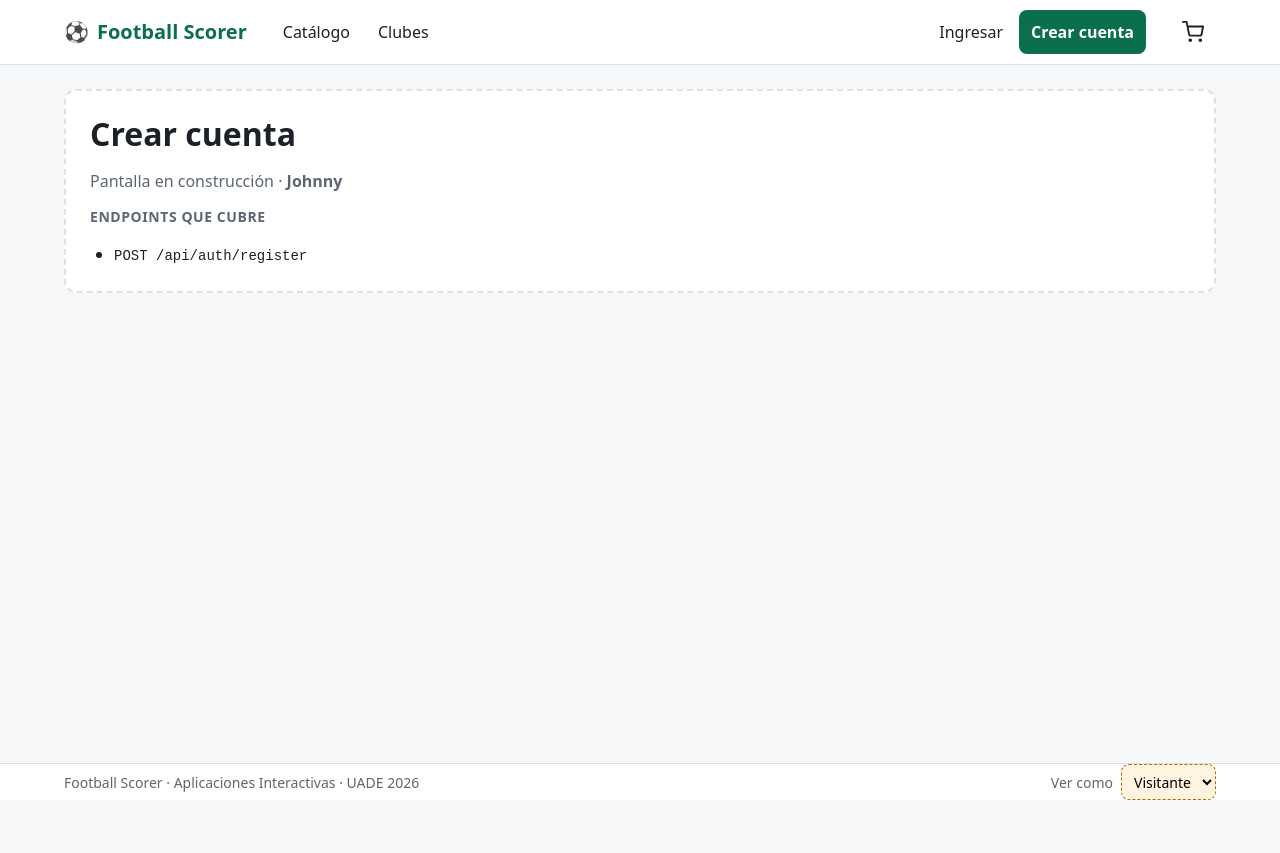
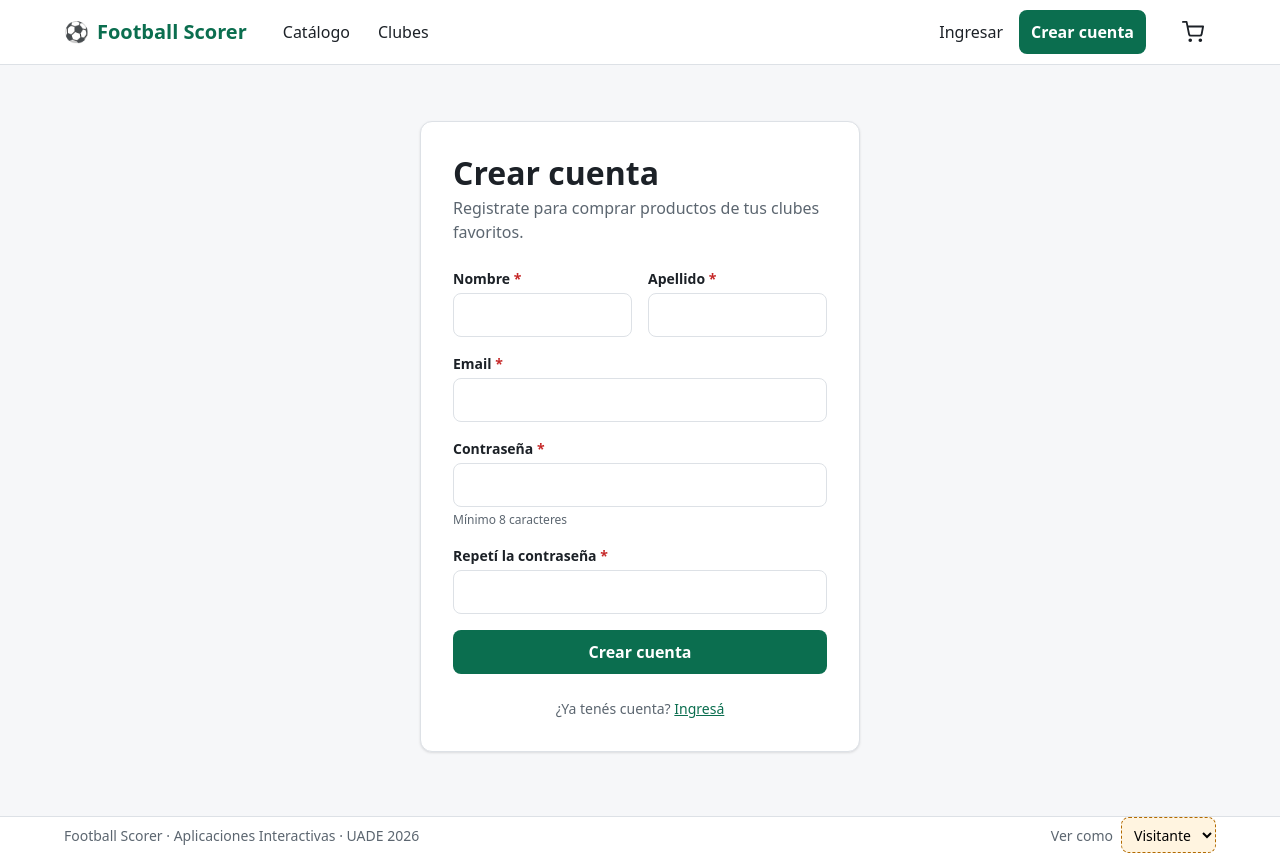
Before and after one commit to Alevv1/front-Football_scorer, a React (Vite) app: page /registro in a window 1280 px wide. Before the commit the page ends 800 px from the top, so only its background shows below. Built offline with nearby package versions, Linux system fonts and the light colour scheme.

Commit message:
Agregar pantalla de registro con validación, aviso de email repetido e ingreso automático

```diff
--- a/src/pages/Acceso.css
+++ b/src/pages/Acceso.css
@@ -18,6 +18,17 @@
   color: var(--color-texto-suave);
 }
 
+.acceso__fila {
+  display: grid;
+  gap: 0 var(--espacio-4);
+}
+
+@media (min-width: 480px) {
+  .acceso__fila {
+    grid-template-columns: 1fr 1fr;
+  }
+}
+
 .acceso__pie {
   margin: var(--espacio-6) 0 0;
   text-align: center;
--- a/src/pages/LoginPage.jsx
+++ b/src/pages/LoginPage.jsx
@@ -6,14 +6,14 @@
 import FormField from '../components/ui/FormField';
 import { useAuth } from '../context/useAuth';
 import { login, obtenerUsuarioLogueado } from '../services/usuariosService';
+import { sinErrores, validarEmail } from '../utils/validaciones';
 import './Acceso.css';
 
 function validar({ email, password }) {
-  const errores = {};
-  if (email.trim() === '') errores.email = 'Ingresá tu email';
-  else if (!/^[^\s@]+@[^\s@]+\.[^\s@]+$/.test(email.trim())) errores.email = 'El email no es válido';
-  if (password === '') errores.password = 'Ingresá tu contraseña';
-  return errores;
+  return {
+    email: validarEmail(email),
+    password: password === '' ? 'Ingresá tu contraseña' : undefined,
+  };
 }
 
 export default function LoginPage() {
@@ -21,8 +21,10 @@
   const location = useLocation();
   // PrivateRoute y AdminRoute dejan en el state la página que se quiso abrir.
   const destino = location.state?.desde ?? '/';
+  // Lo deja RegistroPage si la cuenta se creó pero no se pudo entrar automáticamente.
+  const emailRegistrado = location.state?.emailRegistrado;
 
-  const [valores, setValores] = useState({ email: '', password: '' });
+  const [valores, setValores] = useState({ email: emailRegistrado ?? '', password: '' });
   const [errores, setErrores] = useState({});
   const [errorServidor, setErrorServidor] = useState(null);
   const [enviando, setEnviando] = useState(false);
@@ -40,7 +42,7 @@
     evento.preventDefault();
     const nuevosErrores = validar(valores);
     setErrores(nuevosErrores);
-    if (Object.keys(nuevosErrores).length > 0) return;
+    if (!sinErrores(nuevosErrores)) return;
 
     setEnviando(true);
     setErrorServidor(null);
@@ -58,6 +60,12 @@
     <section className="acceso">
       <h1 className="acceso__titulo">Ingresar</h1>
       <p className="acceso__subtitulo">Entrá con tu cuenta para comprar y ver tus órdenes.</p>
+
+      {emailRegistrado && !errorServidor && (
+        <Alert tipo="exito" titulo="¡Tu cuenta está lista!">
+          Ingresá con tu email y contraseña.
+        </Alert>
+      )}
 
       {/* El 401 del login es "credenciales incorrectas", no "tenés que iniciar sesión" como en ErrorMessage. */}
       {errorServidor?.status === 401 ? (
--- a/src/pages/RegistroPage.jsx
+++ b/src/pages/RegistroPage.jsx
@@ -1,13 +1,155 @@
-import PaginaPendiente from '../components/layout/PaginaPendiente';
+import { useState } from 'react';
+import { Link, Navigate, useLocation, useNavigate } from 'react-router-dom';
+import Button from '../components/ui/Button';
+import ErrorMessage from '../components/ui/ErrorMessage';
+import FormField from '../components/ui/FormField';
+import { useAuth } from '../context/useAuth';
+import { login, obtenerUsuarioLogueado, registrar } from '../services/usuariosService';
+import { MINIMO_PASSWORD, sinErrores, validarEmail } from '../utils/validaciones';
+import './Acceso.css';
+
+const VALORES_INICIALES = { nombre: '', apellido: '', email: '', password: '', confirmacion: '' };
+
+// Mismas reglas que RegistroRequest del back, más la confirmación que es solo del front.
+function validar({ nombre, apellido, email, password, confirmacion }) {
+  let errorPassword;
+  if (password === '') errorPassword = 'Ingresá una contraseña';
+  else if (password.length < MINIMO_PASSWORD) errorPassword = `Tiene que tener al menos ${MINIMO_PASSWORD} caracteres`;
+
+  return {
+    nombre: nombre.trim() === '' ? 'Ingresá tu nombre' : undefined,
+    apellido: apellido.trim() === '' ? 'Ingresá tu apellido' : undefined,
+    email: validarEmail(email),
+    password: errorPassword,
+    confirmacion: confirmacion !== password ? 'Las contraseñas no coinciden' : undefined,
+  };
+}
 
 export default function RegistroPage() {
+  const { estaLogueado, iniciarSesion } = useAuth();
+  const location = useLocation();
+  const navigate = useNavigate();
+  // Viene de LoginPage, que a su vez lo recibe de PrivateRoute/AdminRoute.
+  const destino = location.state?.desde ?? '/';
+
+  const [valores, setValores] = useState(VALORES_INICIALES);
+  const [errores, setErrores] = useState({});
+  const [errorServidor, setErrorServidor] = useState(null);
+  const [enviando, setEnviando] = useState(false);
+
+  if (estaLogueado) return <Navigate to={destino} replace />;
+
+  const cambiar = (evento) => {
+    const { name, value } = evento.target;
+    setValores((actuales) => ({ ...actuales, [name]: value }));
+    if (errores[name]) setErrores((actuales) => ({ ...actuales, [name]: undefined }));
+  };
+
+  const enviar = async (evento) => {
+    evento.preventDefault();
+    const nuevosErrores = validar(valores);
+    setErrores(nuevosErrores);
+    if (!sinErrores(nuevosErrores)) return;
+
+    const datos = {
+      nombre: valores.nombre.trim(),
+      apellido: valores.apellido.trim(),
+      email: valores.email.trim(),
+      password: valores.password,
+    };
+
+    setEnviando(true);
+    setErrorServidor(null);
+    try {
+      await registrar(datos);
+    } catch (error) {
+      if (error.status === 409) setErrores({ email: 'Ya hay una cuenta con este email' });
+      else setErrorServidor(error);
+      setEnviando(false);
+      return;
+    }
+
+    // El register del back no devuelve token, así que entramos con los mismos datos.
+    try {
+      const authResponse = await login({ email: datos.email, password: datos.password });
+      const usuario = await obtenerUsuarioLogueado(authResponse.token);
+      iniciarSesion(authResponse, usuario);
+    } catch {
+      // La cuenta ya existe: si falla el login automático, que entre a mano.
+      navigate('/login', { replace: true, state: { ...location.state, emailRegistrado: datos.email } });
+    }
+  };
+
   return (
-    <PaginaPendiente
-      titulo="Crear cuenta"
-      dueno="Johnny"
-      endpoints={[
-        'POST /api/auth/register',
-      ]}
-    />
+    <section className="acceso">
+      <h1 className="acceso__titulo">Crear cuenta</h1>
+      <p className="acceso__subtitulo">Registrate para comprar productos de tus clubes favoritos.</p>
+
+      <ErrorMessage error={errorServidor} />
+
+      <form onSubmit={enviar} noValidate>
+        <div className="acceso__fila">
+          <FormField
+            label="Nombre"
+            name="nombre"
+            autoComplete="given-name"
+            value={valores.nombre}
+            onChange={cambiar}
+            error={errores.nombre}
+            required
+          />
+          <FormField
+            label="Apellido"
+            name="apellido"
+            autoComplete="family-name"
+            value={valores.apellido}
+            onChange={cambiar}
+            error={errores.apellido}
+            required
+          />
+        </div>
+        <FormField
+          label="Email"
+          name="email"
+          type="email"
+          autoComplete="email"
+          value={valores.email}
+          onChange={cambiar}
+          error={errores.email}
+          required
+        />
+        <FormField
+          label="Contraseña"
+          name="password"
+          type="password"
+          autoComplete="new-password"
+          ayuda={`Mínimo ${MINIMO_PASSWORD} caracteres`}
+          value={valores.password}
+          onChange={cambiar}
+          error={errores.password}
+          required
+        />
+        <FormField
+          label="Repetí la contraseña"
+          name="confirmacion"
+          type="password"
+          autoComplete="new-password"
+          value={valores.confirmacion}
+          onChange={cambiar}
+          error={errores.confirmacion}
+          required
+        />
+        <Button type="submit" bloque cargando={enviando}>
+          Crear cuenta
+        </Button>
+      </form>
+
+      <p className="acceso__pie">
+        ¿Ya tenés cuenta?{' '}
+        <Link to="/login" state={location.state}>
+          Ingresá
+        </Link>
+      </p>
+    </section>
   );
 }
--- /dev/null
+++ b/src/utils/validaciones.js
@@ -0,0 +1,16 @@
+export const MINIMO_PASSWORD = 8;
+
+export function esEmailValido(email) {
+  return /^[^\s@]+@[^\s@]+\.[^\s@]+$/.test(email.trim());
+}
+
+// Mismas reglas que @NotBlank + @Email de los DTOs del back.
+export function validarEmail(email) {
+  if (email.trim() === '') return 'Ingresá tu email';
+  if (!esEmailValido(email)) return 'El email no es válido';
+  return undefined;
+}
+
+export function sinErrores(errores) {
+  return Object.values(errores).every((error) => !error);
+}
```
